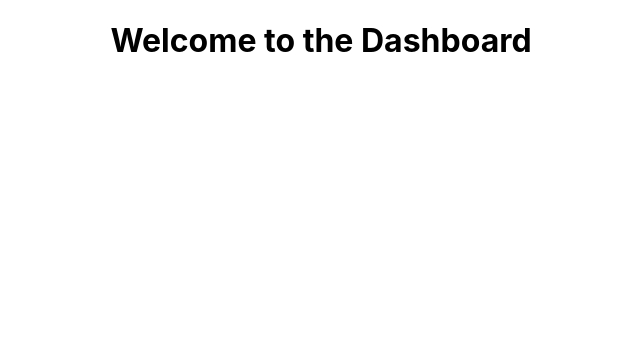
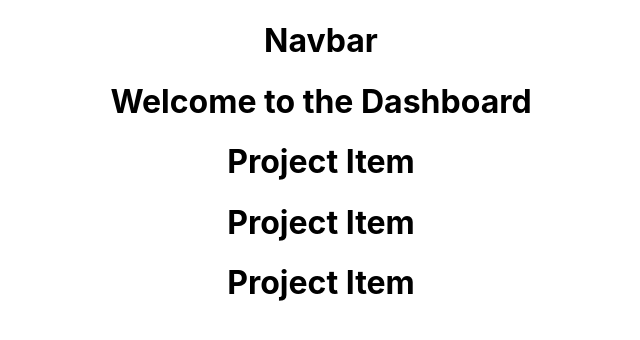
Before and after one commit to Alice-Ke/AgileIntPPMTool, a React (Create React App) app in the folder ppmtool-react-client/: page / in a window 1280 px wide. Shown: the top 340 px of the page, without its empty margins (319-959 px from the left). Built offline with nearby package versions, Linux system fonts and the light colour scheme.

Commit message:
branch13

```diff
--- a/ppmtool-react-client/src/App.js
+++ b/ppmtool-react-client/src/App.js
@@ -2,11 +2,13 @@
 import logo from "./logo.svg";
 import "./App.css";
 import Dashboard from "./components/Dashboard";
+import Header from "./components/Layout/Header";
 
 class App extends Component {
   render() {
     return (
       <div className="App">
+        <Header />
         <Dashboard />
       </div>
     );
--- a/ppmtool-react-client/src/components/Dashboard.js
+++ b/ppmtool-react-client/src/components/Dashboard.js
@@ -1,8 +1,16 @@
 import React, { Component } from "react";
+import ProjectItem from "./Project/ProjectItem";
 
 class Dashboard extends Component {
   render() {
-    return <h1>Welcome to the Dashboard</h1>;
+    return (
+      <div>
+        <h1>Welcome to the Dashboard</h1>
+        <ProjectItem />
+        <ProjectItem />
+        <ProjectItem />
+      </div>
+    );
   }
 }
 
--- /dev/null
+++ b/ppmtool-react-client/src/components/Layout/Header.js
@@ -0,0 +1,9 @@
+import React, { Component } from "react";
+
+class Header extends Component {
+  render() {
+    return <h1>Navbar</h1>;
+  }
+}
+
+export default Header;
--- /dev/null
+++ b/ppmtool-react-client/src/components/Project/ProjectItem.js
@@ -0,0 +1,9 @@
+import React, { Component } from "react";
+
+class ProjectItem extends Component {
+  render() {
+    return <h1>Project Item</h1>;
+  }
+}
+
+export default ProjectItem;
```
